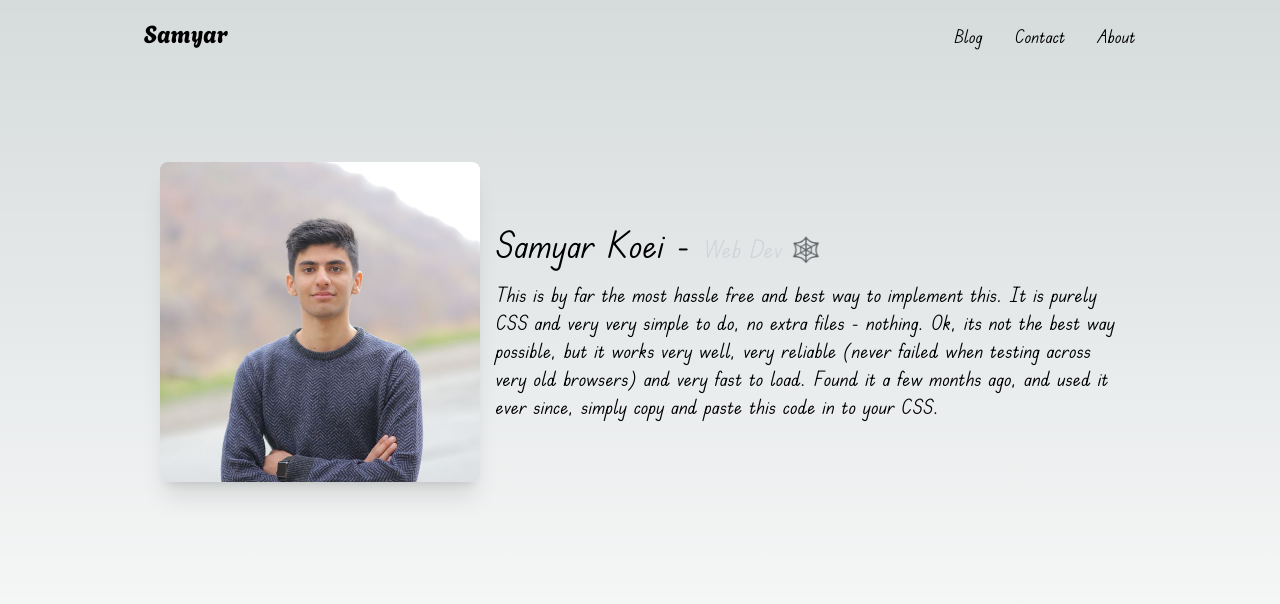
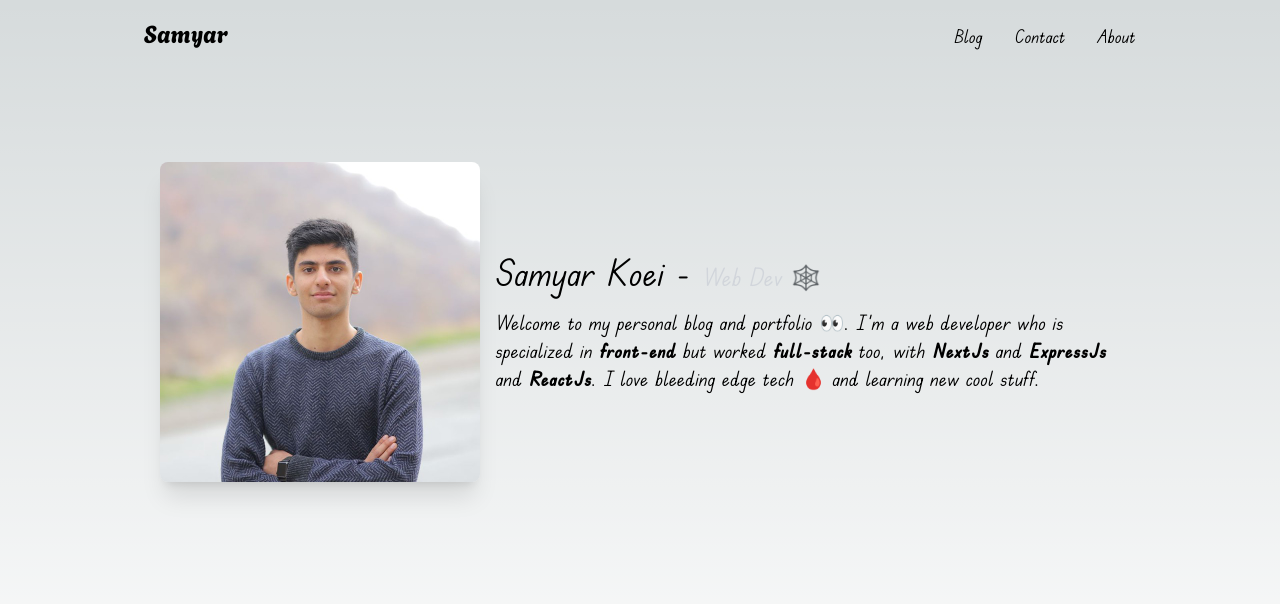
Before and after one commit to samyarkd/samyar, a Next.js app: page / in a window 1280 px wide. Shown: the top 604 px of the page. Built offline with nearby package versions, Linux system fonts and the light colour scheme.

Commit message:
feat: update description

```diff
--- a/src/app/page.tsx
+++ b/src/app/page.tsx
@@ -6,14 +6,15 @@ export default function Home() {
     <Content className="flex flex-col-reverse sm:flex-row gap-4">
       <Image
         className="w-full shadow-xl dark:shadow-white/20 shadow-black/10 max-w-xs sm:w-2/4 rounded-lg"
-        width={200}
-        height={200}
+        width={620}
+        height={620}
         alt="Samyar Koei"
         src={'/samyar.jpg'} />
       <div className="space-y-4">
         <h2 className="text-4xl">Samyar Koei - <span className="text-2xl text-gray-300">Web Dev 🕸️</span></h2>
-        <p className="col-span-3">This is by far the most hassle free and best way to implement this. It is purely CSS and very very simple to do, no extra files - nothing. Ok, its not the best way possible, but it works very well, very reliable (never failed when testing across very old browsers) and very fast to load.
-          Found it a few months ago, and used it ever since, simply copy and paste this code in to your CSS.</p>
+        <p className="col-span-3">
+          Welcome to my personal blog and portfolio 👀. I'm a web developer who is specialized in <strong>front-end</strong> but worked <strong>full-stack</strong> too, with <strong>NextJs</strong> and <strong>ExpressJs</strong> and <strong>ReactJs</strong>. I love bleeding edge tech 🩸 and learning new cool stuff.
+        </p>
       </div>
     </Content>
 
```
